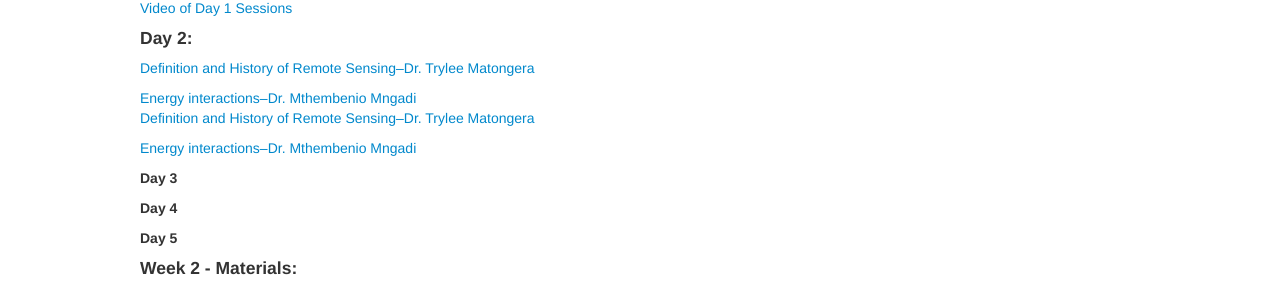
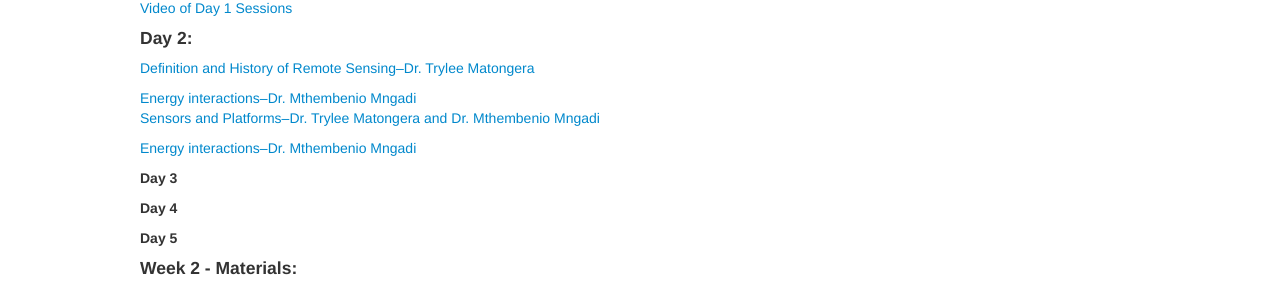
Before and after one commit to ccfscourseukzn/ccfscourseukzn.github.io, a Jekyll site: the page built from pages/lectures.md, in a window 1280 px wide. Shown: the part 574-876 px from the top of the page. Built offline with Jekyll 4.4.1, drawn with Linux system fonts in a browser that asks for light colours.

Commit message:
Update lectures.md

```diff
--- a/pages/lectures.md
+++ b/pages/lectures.md
@@ -26,7 +26,7 @@ Below you'll find a list of links to lecture notes and code as well as links to
 <a href="https://ccfscourseukzn.github.io/PDFLectures/History of remote sensing.pptx" download> Definition and History of Remote Sensing--Dr. Trylee Matongera</a> <br>
 
 <a href="https://ccfscourseukzn.github.io/PDFLectures/Energy interaction.ppt" download> Energy interactions--Dr. Mthembenio Mngadi</a> <br>
-<a href="https://ccfscourseukzn.github.io/PDFLectures/History of remote sensing.pptx" download> Definition and History of Remote Sensing--Dr. Trylee Matongera</a> <br>
+<a href="https://ccfscourseukzn.github.io/PDFLectures/Sensors and Platforms.pptx" download> Sensors and Platforms--Dr. Trylee Matongera and Dr. Mthembenio Mngadi </a> <br>
 
 <a href="https://ccfscourseukzn.github.io/PDFLectures/Energy interaction.ppt" download> Energy interactions--Dr. Mthembenio Mngadi</a> <br>
 
```
